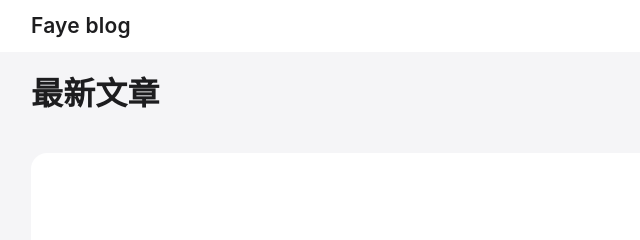
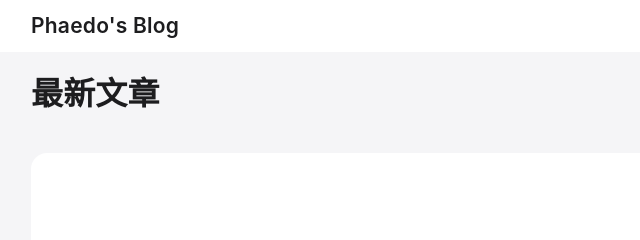
Before and after one commit to Tchaikovsky66/blog, an Astro site: page / in a window 1280 px wide. Shown: the top 240 px of the page, 119-759 px from the left. Built offline with nearby package versions, Linux system fonts and the light colour scheme; Astro itself is replaced by a stand-in of ours.

Commit message:
title->phaedo

```diff
--- a/src/consts.js
+++ b/src/consts.js
@@ -1,4 +1,4 @@
-export const SITE_TITLE = `Faye blog`;
+export const SITE_TITLE = `Phaedo's Blog`;
 export const SITE_DESCRIPTION = 'Site Description';
 export const SITE_EMAIL = '212900750@qq.com'
 export const SITE_NAME = 'platos.phaedo.top';
```
